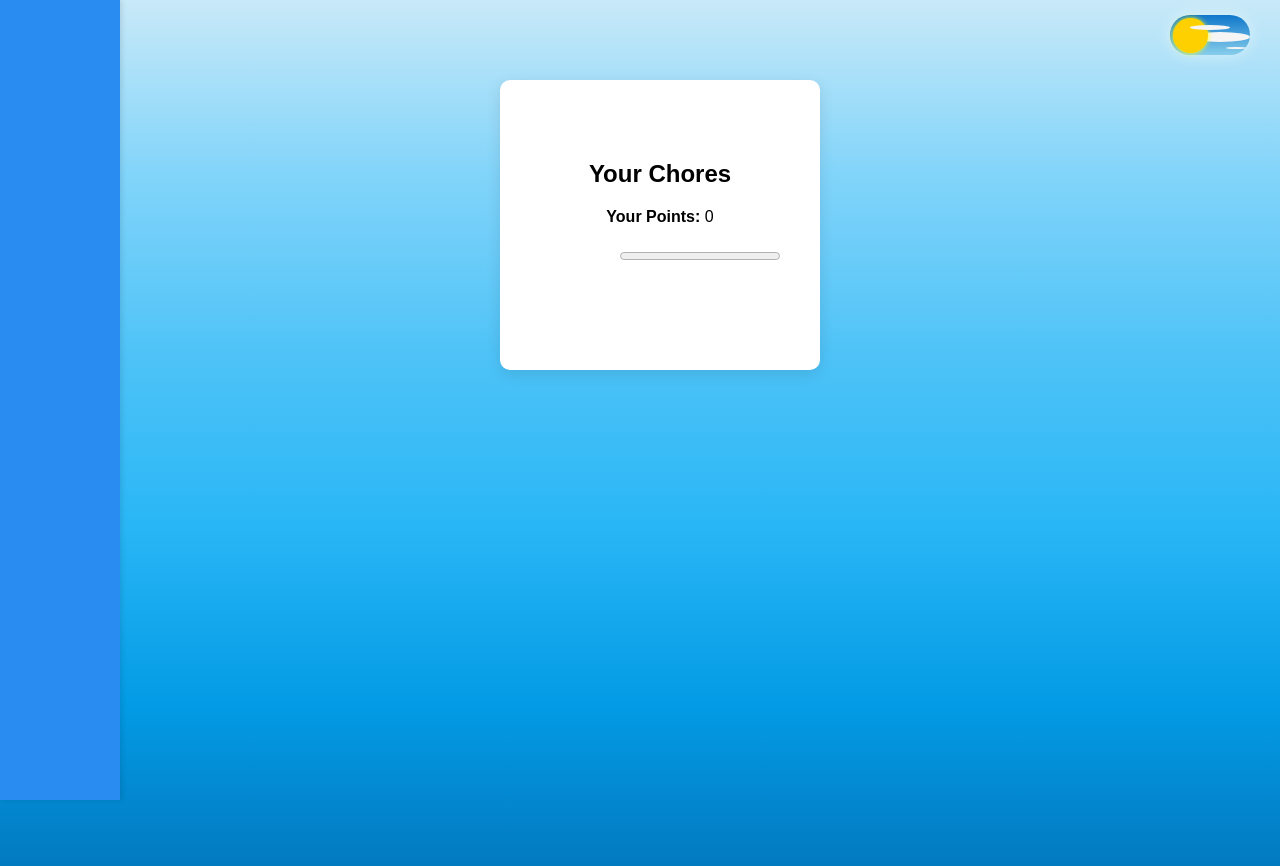
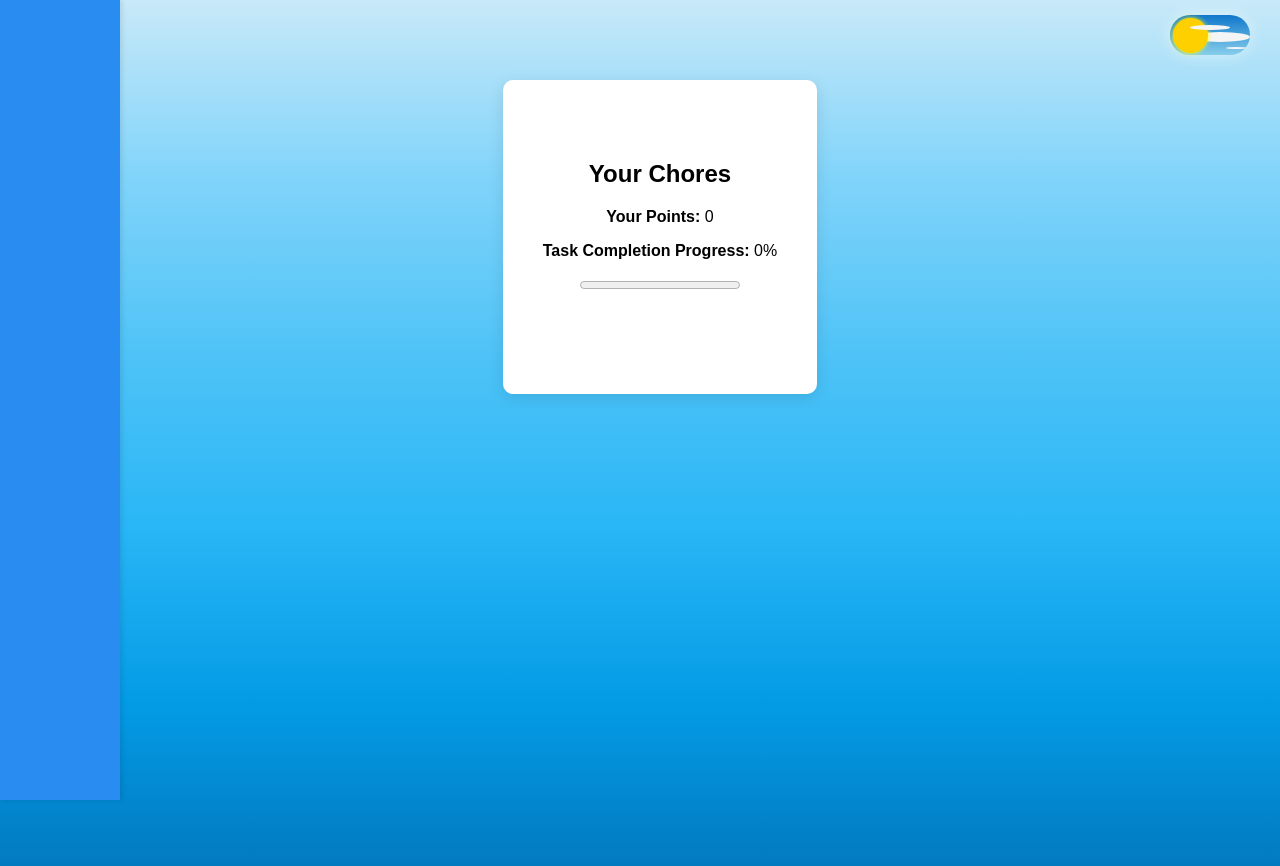
Before and after one commit to YLuin-Nie/SameTeamApp, a React (Create React App) app: page /chores-list in a window 1280 px wide. Shown: the top 866 px of the page. Built offline with nearby package versions, Linux system fonts and the light colour scheme.

Commit message:
Updated ChildDashboard and ChoresList with task completion tracking and total score

```diff
--- a/public/index.html
+++ b/public/index.html
@@ -26,7 +26,7 @@
       work correctly both with client-side routing and a non-root public URL.
       Learn how to configure a non-root public URL by running `npm run build`.
     -->
-    <title>React App</title>
+    <title>SameTeamApp</title>
   </head>
   <body>
     <noscript>You need to enable JavaScript to run this app.</noscript>
--- a/src/components/pages/ChoresList.js
+++ b/src/components/pages/ChoresList.js
@@ -1,38 +1,41 @@
 // File Name: ChoresList.js
 
 import React, { useState, useEffect } from 'react';
-import { getCurrentUser, getUserPoints, updateUserPoints, getChores, getUserLevelFromStorage } from "../utils/localStorageUtils";
+import { getCurrentUser, getUserPoints, updateUserPoints, getChores, saveChores } from "../utils/localStorageUtils";
 
 const ChoresList = () => {
     const [chores, setChores] = useState([]);
     const [points, setPoints] = useState(0);
-    const [level, setLevel] = useState({});
+    const [completionPercentage, setCompletionPercentage] = useState(0);
     const currentUser = getCurrentUser();
 
     useEffect(() => {
         if (currentUser) {
             const userPoints = getUserPoints(currentUser.username);
             setPoints(userPoints);
-            setLevel(getUserLevelFromStorage(currentUser.username));
 
             const storedChores = getChores();
             const userChores = storedChores.filter(chore => chore.assignedTo === currentUser.username);
             setChores(userChores);
+
+            // Calculate completion percentage
+            if (userChores.length > 0) {
+                const completedTasks = userChores.filter(chore => chore.completed).length;
+                setCompletionPercentage(Math.round((completedTasks / userChores.length) * 100));
+            } else {
+                setCompletionPercentage(0);
+            }
         }
     }, [currentUser]);
 
-    const toggleChoreCompletion = (choreId) => {
+    const completeChore = (choreId) => {
         const updatedChores = chores.map(chore => {
-            if (chore.id === choreId) {
-                const updatedChore = { ...chore, completed: !chore.completed };
+            if (chore.id === choreId && !chore.completed) {
+                const updatedChore = { ...chore, completed: true };
 
-                const newPoints = updatedChore.completed
-                    ? points + (chore.points || 0)
-                    : Math.max(points - (chore.points || 0), 0);
-
+                const newPoints = points + (chore.points || 0);
                 setPoints(newPoints);
                 updateUserPoints(currentUser.username, newPoints);
-                setLevel(getUserLevelFromStorage(currentUser.username));
 
                 return updatedChore;
             }
@@ -40,6 +43,11 @@ const ChoresList = () => {
         });
 
         setChores(updatedChores);
+        saveChores(updatedChores);
+
+        // Recalculate completion percentage
+        const completedTasks = updatedChores.filter(chore => chore.completed).length;
+        setCompletionPercentage(Math.round((completedTasks / updatedChores.length) * 100));
     };
 
     return (
@@ -47,17 +55,19 @@ const ChoresList = () => {
             <h2>Your Chores</h2>
             <p><strong>Your Points:</strong> {points}</p>
 
-            <div className="level-badge" style={{ backgroundColor: level.color }}>
-                Level {level.level} - {level.name}
-            </div>
-
-            <progress value={points} max="500"></progress>
+            {/* ✅ Task Completion Progress Bar */}
+            <p><strong>Task Completion Progress:</strong> {completionPercentage}%</p>
+            <progress value={completionPercentage} max="100"></progress>
 
             <ul>
                 {chores.map(chore => (
                     <li key={chore.id} style={{ textDecoration: chore.completed ? "line-through" : "none" }}>
-                        {chore.text} - {chore.completed ? "Completed" : "Pending"} ({chore.points} pts)
-                        {!chore.completed && <button onClick={() => toggleChoreCompletion(chore.id)}>Complete</button>}
+                        {chore.text} - {chore.completed ? "✅ Completed" : "⏳ Pending"} ({chore.points} pts)
+
+                        {/* ✅ Hide button if the task is completed */}
+                        {!chore.completed && (
+                            <button onClick={() => completeChore(chore.id)}>✔️ Complete</button>
+                        )}
                     </li>
                 ))}
             </ul>
```
